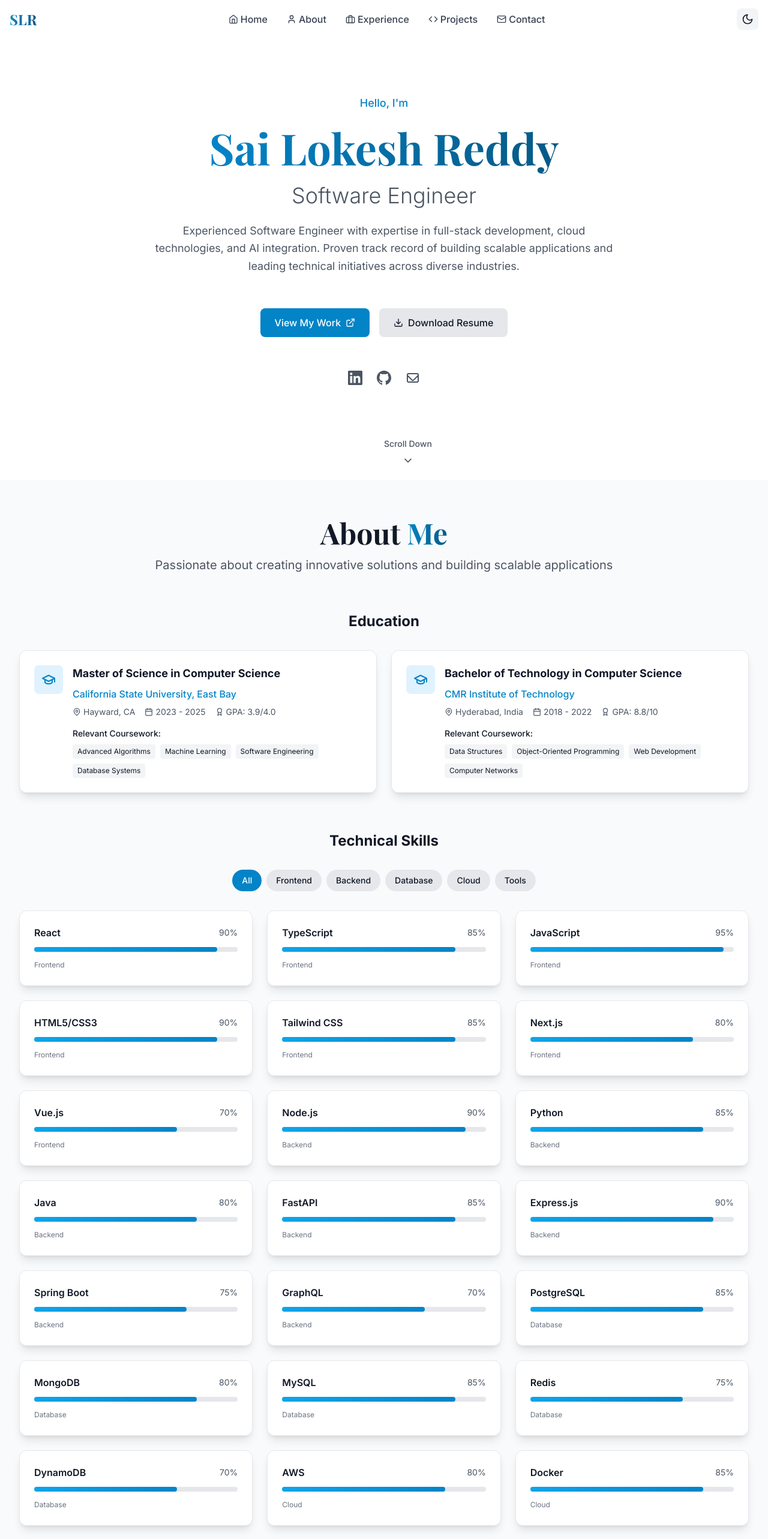
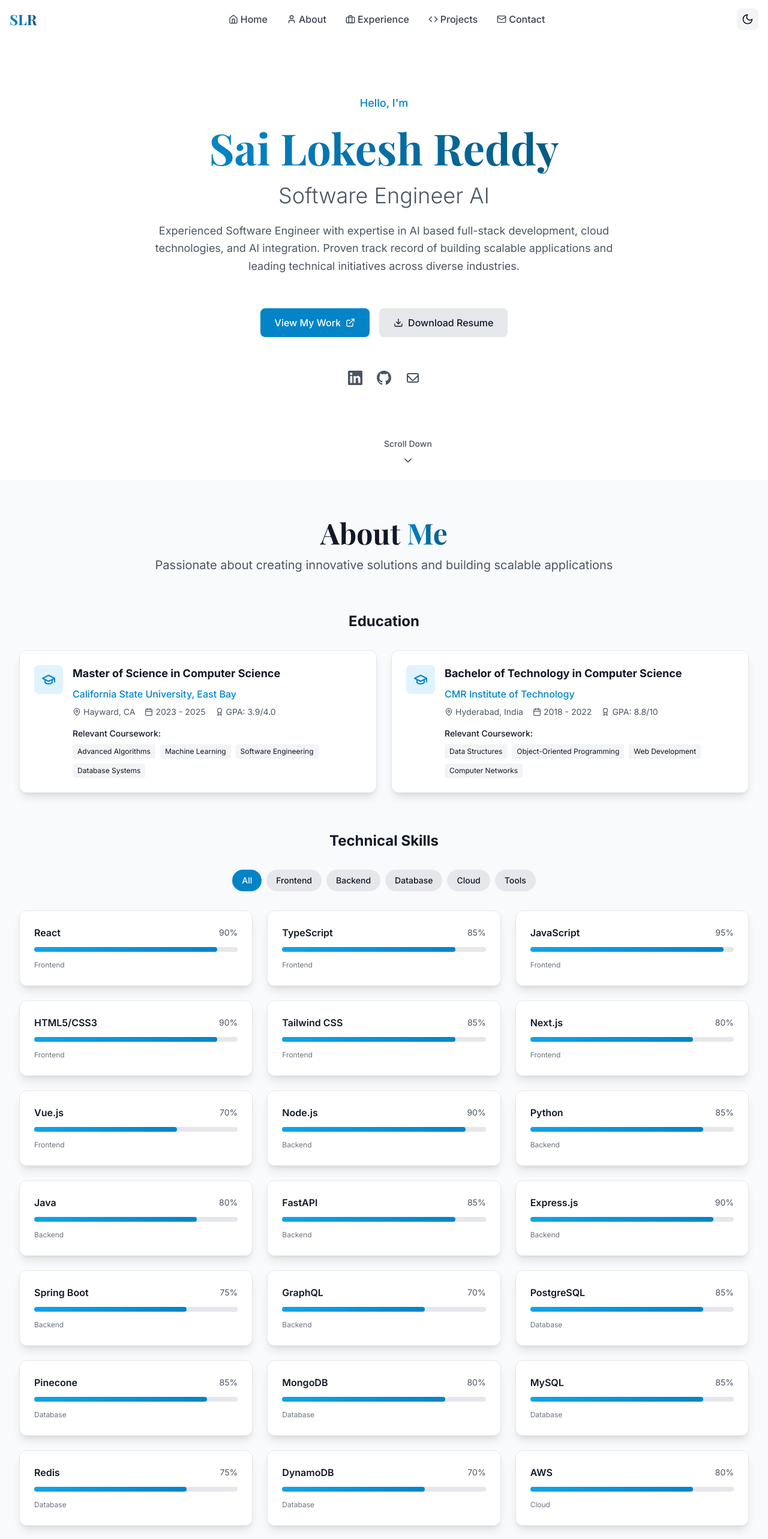
Before and after one commit to Sailokeshg/portfolio-app, a React (Create React App) app: page / in a window 1280 px wide. Shown: the top 2566 px of the page at 60% size. Built offline with nearby package versions, Linux system fonts and the light colour scheme.

Commit message:
updated agadia

```diff
--- a/src/data/portfolio.js
+++ b/src/data/portfolio.js
@@ -1,13 +1,13 @@
 export const personalInfo = {
   name: "Sai Lokesh Reddy",
-  title: "Software Engineer",
+  title: "Software Engineer AI",
   email: "sailokeshreddy@gmail.com",
   phone: "+1 (510) 255-0650",
   linkedin: "https://linkedin.com/in/sailokeshg",
   github: "https://github.com/sailokeshg",
-  location: "San Francisco Bay Area, CA",
+  location: "New Jersey, NJ",
   summary:
-    "Experienced Software Engineer with expertise in full-stack development, cloud technologies, and AI integration. Proven track record of building scalable applications and leading technical initiatives across diverse industries.",
+    "Experienced Software Engineer with expertise in AI based full-stack development, cloud technologies, and AI integration. Proven track record of building scalable applications and leading technical initiatives across diverse industries.",
   resumeUrl: "/Sai_Lokesh_Reddy.pdf",
 };
 
@@ -43,11 +43,36 @@ export const education = [
 ];
 
 export const experience = [
+      {
+    id: 1,
+    company: "Agadia Systems",
+    position: "Software Engineer AI",
+    duration: "Jan 2026 - Present",
+    location: "New Jersey, NJ",
+    type: "Full-time",
+    description:
+      "Leading AI integration to improve enterprise level software development lifecycle using RAG Chatbots and AI Agents.",
+    achievements: [
+      "Led the end-to-end architecture and delivery of an enterprise RAG-based AI chatbot (Angular, FastAPI, Azure) over 40,000+ technical documents, reducing engineering knowledge lookup time by 60% through advanced LLM-powered semantic search.",
+     "Architected scalable LLM workflows using PostgreSQL + pgvector for vector similarity search with hybrid retrieval and strict metadata filtering (document/version/section-level constraints), improving retrieval precision by 35% and ensuring 100% citation-backed responses.",
+     "Designed a high-performance ingestion and embedding pipeline for 100–400 page technical manuals (including code blocks and architecture diagrams), reducing hallucinations by 50% and achieving 90%+ answer accuracy on internal benchmarks.",
+     "Optimized Azure-hosted inference, indexing, and caching strategies to cut end-to-end response latency by 45%, supporting high-concurrency enterprise usage with production-grade monitoring and evaluation metrics."
+    ],
+    technologies: [
+      "RAG",
+      "Agentic AI",
+      "Azure AI",
+      "FastAPI",
+      "Angular",
+      "Vector DB",
+      "ML Pipelines"
+    ],
+  },
     {
-    id: 1,
+    id: 2,
     company: "Subscrbe AI",
     position: "Founding AI Engineer",
-    duration: "Aug 2025 - Present",
+    duration: "Aug 2025 - Jan 2026",
     location: "San Francisco, CA",
     type: "Full-time",
     description:
@@ -67,7 +92,7 @@ export const experience = [
     ],
   },
   {
-    id: 2,
+    id: 3,
     company: "WashMetrix",
     position: "Software Engineer",
     duration: "May 2024 - Jul 2025",
@@ -96,7 +121,7 @@ export const experience = [
     ],
   },
   {
-    id: 3,
+    id: 4,
     company: "Zemoso Technologies",
     position: "Software Engineer 1",
     duration: "Nov 2021 - Aug 2023",
@@ -206,6 +231,7 @@ export const skills = {
   ],
   database: [
     { name: "PostgreSQL", level: 85, category: "Database" },
+     { name: "Pinecone", level: 85, category: "Database" },
     { name: "MongoDB", level: 80, category: "Database" },
     { name: "MySQL", level: 85, category: "Database" },
     { name: "Redis", level: 75, category: "Database" },
```
Also changed, not shown: 2 other files (tests, documents, lock files or other folders).
